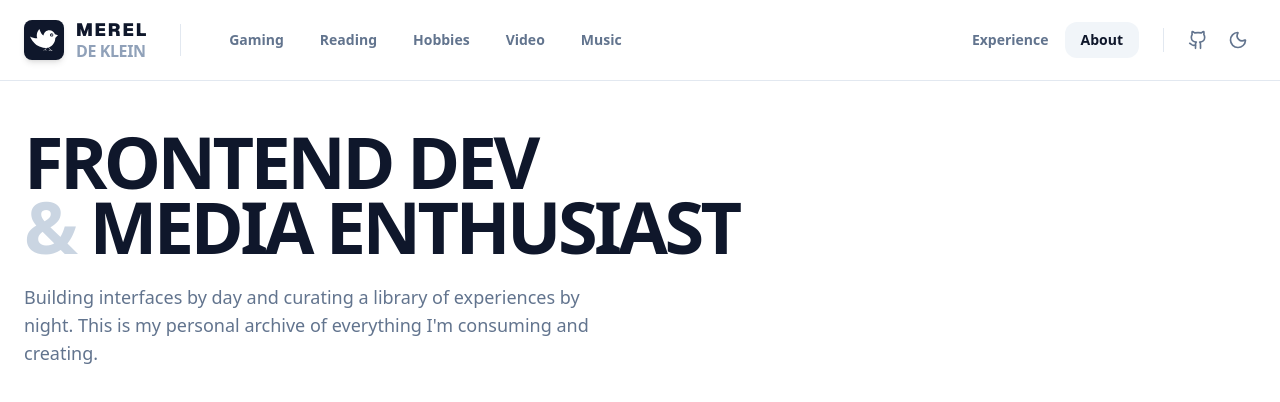
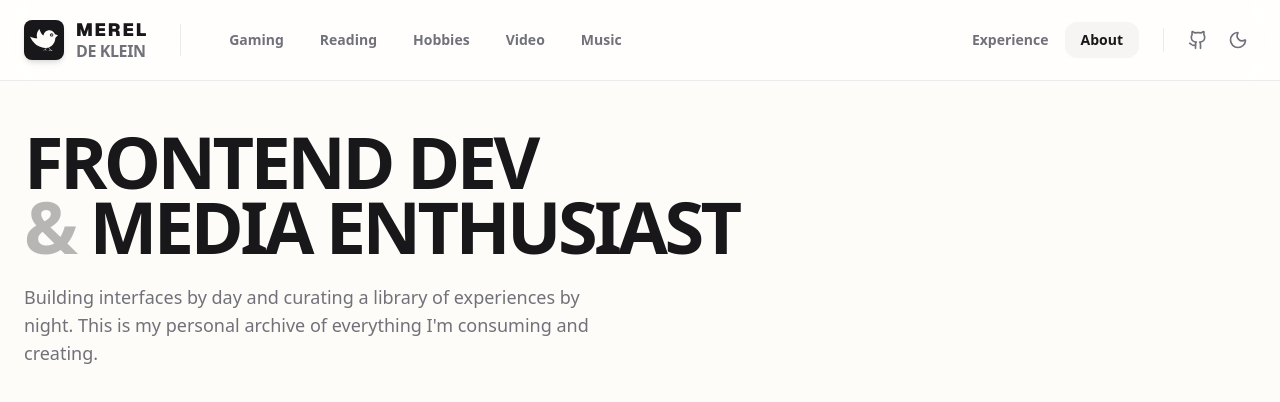
Before and after one commit to merel-de-klein/merel.me, a Next.js app: page / in a window 1280 px wide. Shown: the top 402 px of the page. Built offline with nearby package versions, Linux system fonts and the light colour scheme.

Commit message:
Switch to shared variables for colors

```diff
--- a/src/app/globals.css
+++ b/src/app/globals.css
@@ -1,32 +1,55 @@
 @import "tailwindcss";
 
 :root {
-  --background: #ffffff;
+  /* Cream/Editorial Theme */
+  --background: #fdfcf8;
   --foreground: #171717;
+
+  /* Navbar Glass Effect */
+  --nav-bg: rgba(255, 255, 255, 0.7);
+
+  --muted: #71717a;
+  --accent: #18181b;
+  --border: rgba(24, 24, 27, 0.08);
   color-scheme: light;
 }
 
 .dark {
-  --background: #0a0a0a;
+  /* Soft Charcoal Theme */
+  --background: #09090b;
   --foreground: #ededed;
+
+  --nav-bg: rgba(9, 9, 11, 0.8);
+  --muted: #a1a1aa;
+  --accent: #ffffff;
+  --border: rgba(250, 250, 250, 0.1);
   color-scheme: dark;
 }
 
-/* Force Tailwind to map 'dark:' to the '.dark' class only */
+/* For dynamic themes */
 @custom-variant dark (&:where(.dark, .dark *));
 
 @theme inline {
   --color-background: var(--background);
   --color-foreground: var(--foreground);
-  --font-sans: var(--font-geist-sans);
-  --font-mono: var(--font-geist-mono);
+  --color-nav: var(--nav-bg);
+  --color-muted: var(--muted);
+  --color-accent: var(--accent);
+  --color-border: var(--border);
+
+  --font-sans: var(--font-geist-sans), ui-sans-serif, system-ui;
+  --font-mono: var(--font-geist-mono), ui-monospace, SFMono-Regular;
+
+  --variant-dark: .dark &;
 }
 
 @layer base {
   body {
-    background-color: var(--background);
-    color: var(--foreground);
-    font-family: var(--font-sans), Arial, Helvetica, sans-serif;
-    transition: background-color 0.3s ease, color 0.3s ease;
+    @apply bg-background text-foreground transition-colors duration-300;
+    font-family: var(--font-sans);
+  }
+
+  h1, h2, h3, h4, h5, h6 {
+    font-family: var(--font-sans);
   }
 }
--- a/src/app/page.tsx
+++ b/src/app/page.tsx
@@ -1,13 +1,12 @@
 export default function Home() {
   return (
     <main className="max-w-7xl mx-auto px-6 py-12 space-y-24">
-      {/* 1. HERO / IDENTITY */}
       <section className="max-w-4xl">
-        <h1 className="text-5xl md:text-7xl font-black text-slate-900 dark:text-white uppercase tracking-tighter leading-[0.9]">
+        <h1 className="text-5xl md:text-7xl font-black text-accent uppercase tracking-tighter leading-[0.9]">
           Frontend Dev <br />
-          <span className="text-slate-300 dark:text-slate-700">&</span> Media Enthusiast
+          <span className="opacity-30">&</span> Media Enthusiast
         </h1>
-        <p className="mt-6 text-lg text-slate-500 dark:text-slate-400 font-medium max-w-xl">
+        <p className="mt-6 text-lg text-muted font-medium max-w-xl">
           Building interfaces by day and curating a library of experiences by night.
           This is my personal archive of everything I'm consuming and creating.
         </p>
--- a/src/components/Navbar/NavbarClient.tsx
+++ b/src/components/Navbar/NavbarClient.tsx
@@ -10,7 +10,6 @@ import { usePathname } from 'next/navigation';
 
 export const NavbarClient = ({ groups }: { groups: Group[] }) => {
   const pathname = usePathname();
-
   const { setTheme, resolvedTheme } = useTheme();
 
   const toggleTheme = () => {
@@ -21,27 +20,29 @@ export const NavbarClient = ({ groups }: { groups: Group[] }) => {
     pathname === path || pathname.startsWith(`${path}/`);
 
   return (
-    <nav className="sticky select-none top-0 z-50 w-full border-b border-slate-200 bg-white/75 backdrop-blur-md">
+    <nav className="sticky select-none top-0 z-50 w-full border-b border-border bg-nav backdrop-blur-md transition-colors duration-300">
       <div className="max-w-7xl mx-auto px-6 h-20 flex items-center justify-between">
+
         <div className="flex items-center gap-8">
           <Link
             href="/"
             className="flex items-center gap-3 group transition-transform active:scale-95"
           >
-            <div className="w-10 h-10 bg-slate-900 rounded-lg flex items-center justify-center text-white font-bold text-xl shadow-md group-hover:rotate-6 transition-transform">
+            <div className="w-10 h-10 bg-accent rounded-lg flex items-center justify-center text-background shadow-md group-hover:rotate-6 transition-transform">
               <Blackbird className="w-7 h-7" />
             </div>
-            <div className="flex flex-col items-start gap-1">
-              <span className="font-black text-lg text-slate-900 uppercase font-sans tracking-widest leading-none">
+
+            <div className="flex flex-col items-start">
+              <span className="font-black text-lg text-accent uppercase font-sans tracking-widest leading-none">
                 Merel
               </span>
-              <span className="text-base font-bold text-slate-400 dark:text-slate-500 uppercase tracking-tight leading-none">
+              <span className="text-base font-bold text-muted uppercase tracking-tight leading-none mt-1">
                 de Klein
               </span>
             </div>
           </Link>
 
-          <div className="hidden md:block w-[1px] h-8 bg-slate-200" />
+          <div className="hidden md:block w-[1px] h-8 bg-border" />
 
           <div className="hidden lg:flex items-center gap-1">
             {groups.map((group) => {
@@ -54,8 +55,8 @@ export const NavbarClient = ({ groups }: { groups: Group[] }) => {
                   href={href}
                   className={`px-4 py-2 text-sm font-semibold rounded-full transition-all ${
                     active
-                      ? 'bg-slate-900 text-white shadow-sm'
-                      : 'text-slate-500 hover:text-slate-900 hover:bg-slate-100'
+                      ? 'bg-accent text-background shadow-sm'
+                      : 'text-muted hover:text-accent hover:bg-border/50'
                   }`}
                 >
                   {group.name}
@@ -71,8 +72,8 @@ export const NavbarClient = ({ groups }: { groups: Group[] }) => {
               href="/experience"
               className={`text-sm font-bold transition-colors ${
                 pathname === '/experience'
-                  ? 'text-slate-900 dark:text-white'
-                  : 'text-slate-500 hover:text-slate-900 dark:hover:text-white'
+                  ? 'text-accent'
+                  : 'text-muted hover:text-accent'
               }`}
             >
               Experience
@@ -82,22 +83,22 @@ export const NavbarClient = ({ groups }: { groups: Group[] }) => {
               href="/about"
               className={`px-4 py-2 rounded-xl text-sm font-bold transition-all active:scale-95 ${
                 pathname === '/about'
-                  ? 'bg-slate-900 text-white dark:bg-white dark:text-slate-900'
-                  : 'bg-slate-100 dark:bg-slate-800 text-slate-900 dark:text-slate-100 hover:bg-slate-200 dark:hover:bg-slate-700'
+                  ? 'bg-accent text-background'
+                  : 'bg-border/50 text-accent hover:bg-border'
               }`}
             >
               About
             </Link>
           </div>
 
-          <div className="w-[1px] h-6 bg-slate-200 dark:bg-slate-800 hidden sm:block" />
+          <div className="w-[1px] h-6 bg-border hidden sm:block" />
 
           <div className="flex items-center gap-1">
             <a
               href={siteConfig.links.github}
               target="_blank"
               rel="noopener noreferrer"
-              className="p-2 text-slate-500 hover:text-slate-900 dark:text-slate-400 dark:hover:text-white transition-all hover:bg-slate-100 dark:hover:bg-slate-800 rounded-lg active:scale-95"
+              className="p-2 text-muted hover:text-accent hover:bg-border/50 rounded-lg transition-all active:scale-95"
               aria-label="GitHub Profile"
             >
               <Github size={20} strokeWidth={2} />
@@ -105,18 +106,18 @@ export const NavbarClient = ({ groups }: { groups: Group[] }) => {
 
             <button
               onClick={toggleTheme}
-              className="p-2 w-9 h-9 flex items-center justify-center text-slate-500 hover:text-slate-900 dark:text-slate-400 dark:hover:text-white transition-all hover:bg-slate-100 dark:hover:bg-slate-800 rounded-lg active:scale-95 cursor-pointer"
+              className="relative p-2 w-9 h-9 flex items-center justify-center text-muted hover:text-accent hover:bg-border/50 rounded-lg transition-all active:scale-95 cursor-pointer"
               aria-label="Toggle Theme"
             >
               <Sun
                 size={20}
                 strokeWidth={2}
-                className="absolute scale-0 dark:scale-100 transition-transform duration-200"
+                className="absolute rotate-90 scale-0 transition-all dark:rotate-0 dark:scale-100"
               />
               <Moon
                 size={20}
                 strokeWidth={2}
-                className="scale-100 dark:scale-0 transition-transform duration-200"
+                className="rotate-0 scale-100 transition-all dark:-rotate-90 dark:scale-0"
               />
             </button>
           </div>
```
